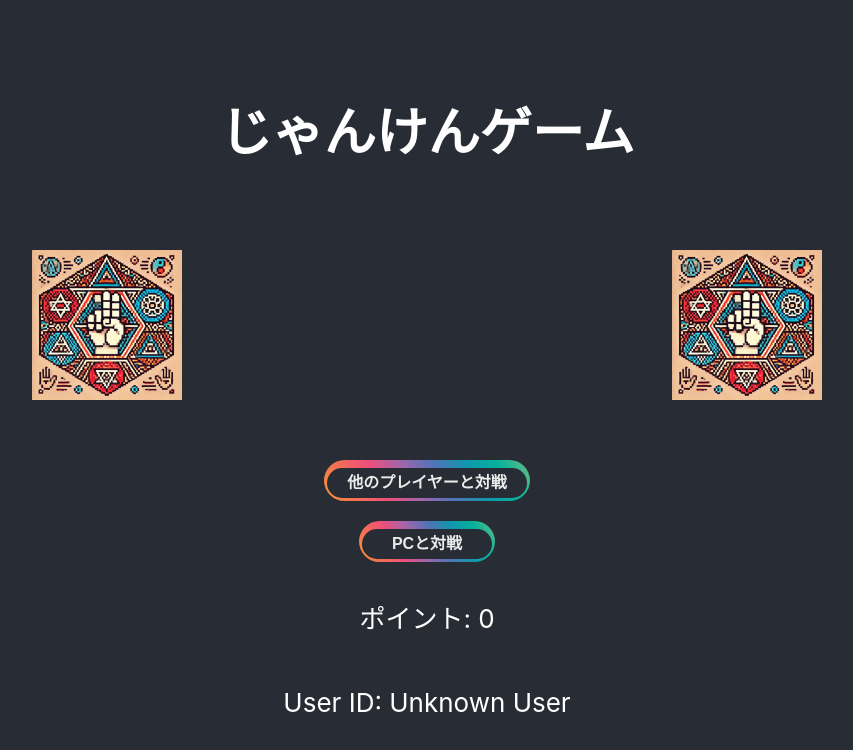
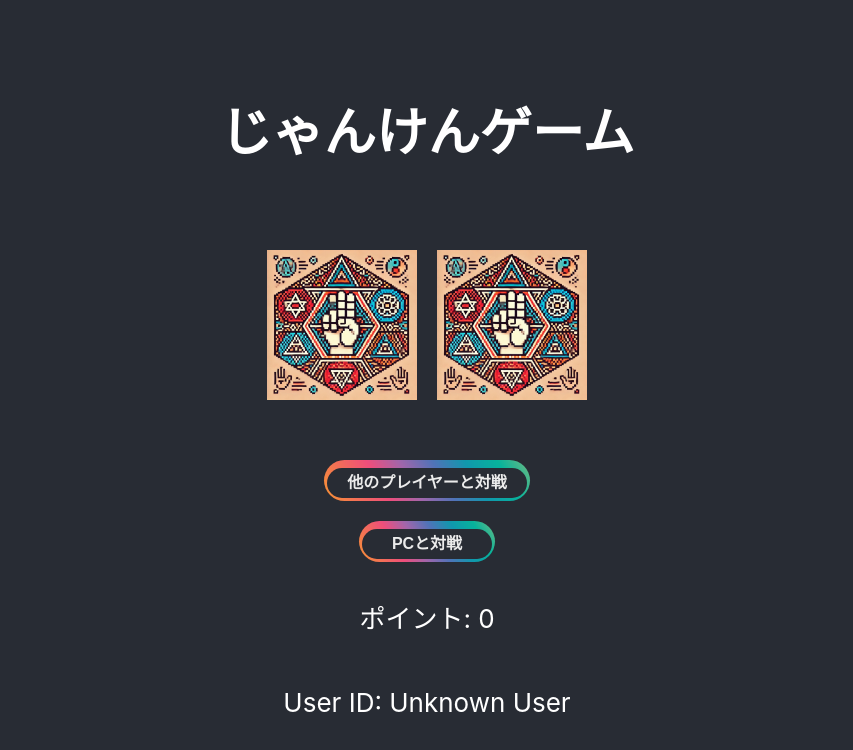
Before and after one commit to miki710/janken-game, a React (Create React App) app: page / in a window 1280 px wide. Shown: the top 750 px of the page, without its empty margins (213-1066 px from the left). Built offline with nearby package versions, Linux system fonts and the light colour scheme; no server answers.

Commit message:
ModeSelectPageとImageDisplayPageのカードの並び方を調整

```diff
--- a/src/App.css
+++ b/src/App.css
@@ -13,10 +13,12 @@
   color: white;
 }
 
+/* @ImageDisplayPageと@ModeSelecctPageの画像表示CSS */
+
 .hand-display {
   display: flex;
   flex-direction: row; /* Flexboxの方向を横に設定 */
-  justify-content: space-around;
+  justify-content: center;
   align-items: center;
   width: 100%; /* コンテナの幅を親要素に合わせる */
   min-height: 250px; /* 最小の高さを設定 */
@@ -26,7 +28,7 @@
   display: flex;
   flex-direction: column;
   align-items: center;
-  margin: 10px;
+  margin: 0 10px;
 }
 
 .hand-container p {
@@ -37,6 +39,8 @@
 .loading-text {
   font-size: 16px;
 }
+
+/* imageSelectPageで画像を選択するときのアニメーション */
 
 .image {
   transition: box-shadow 0.3s ease-in-out;
@@ -53,7 +57,7 @@
 }
 
 /*
-勝敗、ポイントのアニメーション設定
+勝敗、ポイントのアニメーション設定 @ImageDisplayPage
 */
 
 .glowing-text {
@@ -100,9 +104,7 @@
   animation: flydown 0.5s ease-out;
 }
 
-/*
-レインボーボタンのCSS
-*/
+/* レインボーボタンのCSS */
 
 .rainbow-border {
   display: inline-block;
@@ -169,9 +171,7 @@
   }
 }
 
-/*
-@ImageDisplayPageのカードが裏返る演出
-*/
+/* @ImageDisplayPageのカードが裏返る演出 */
 
 
 .flip-card {
```
